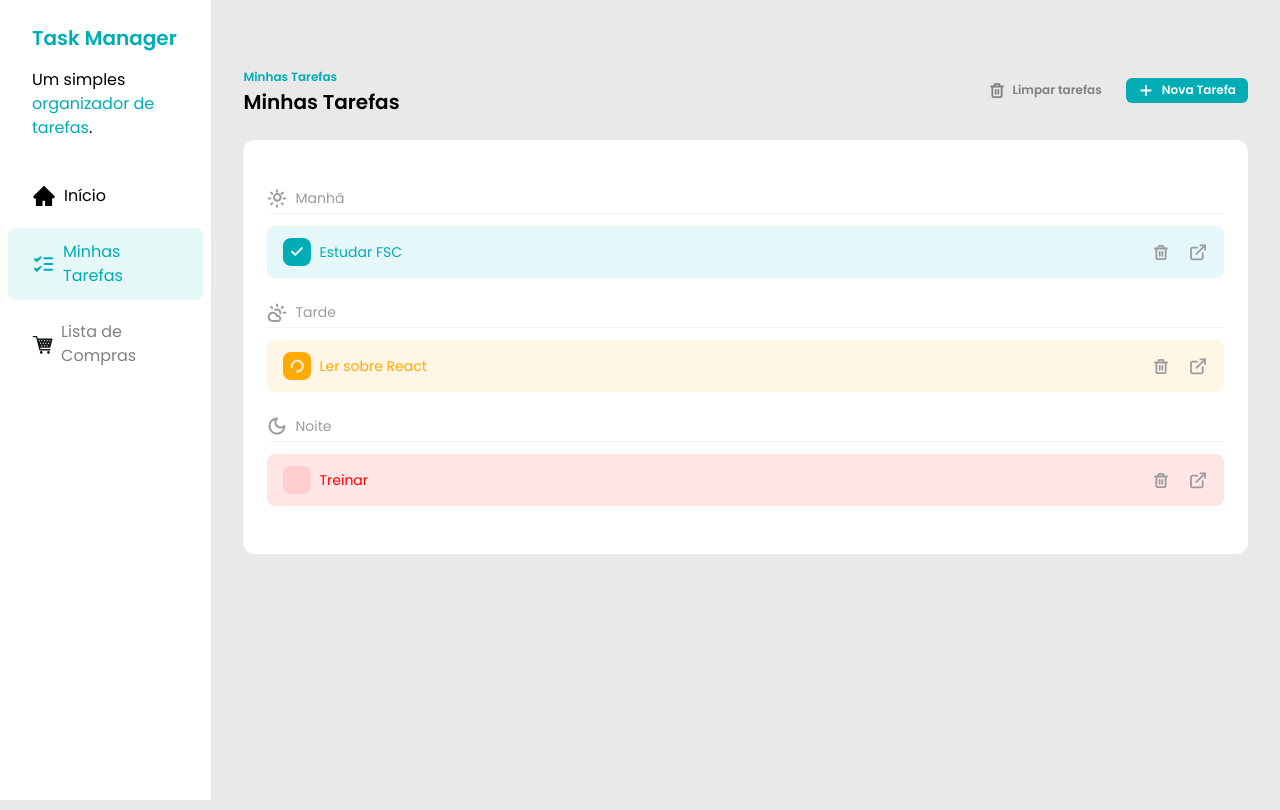
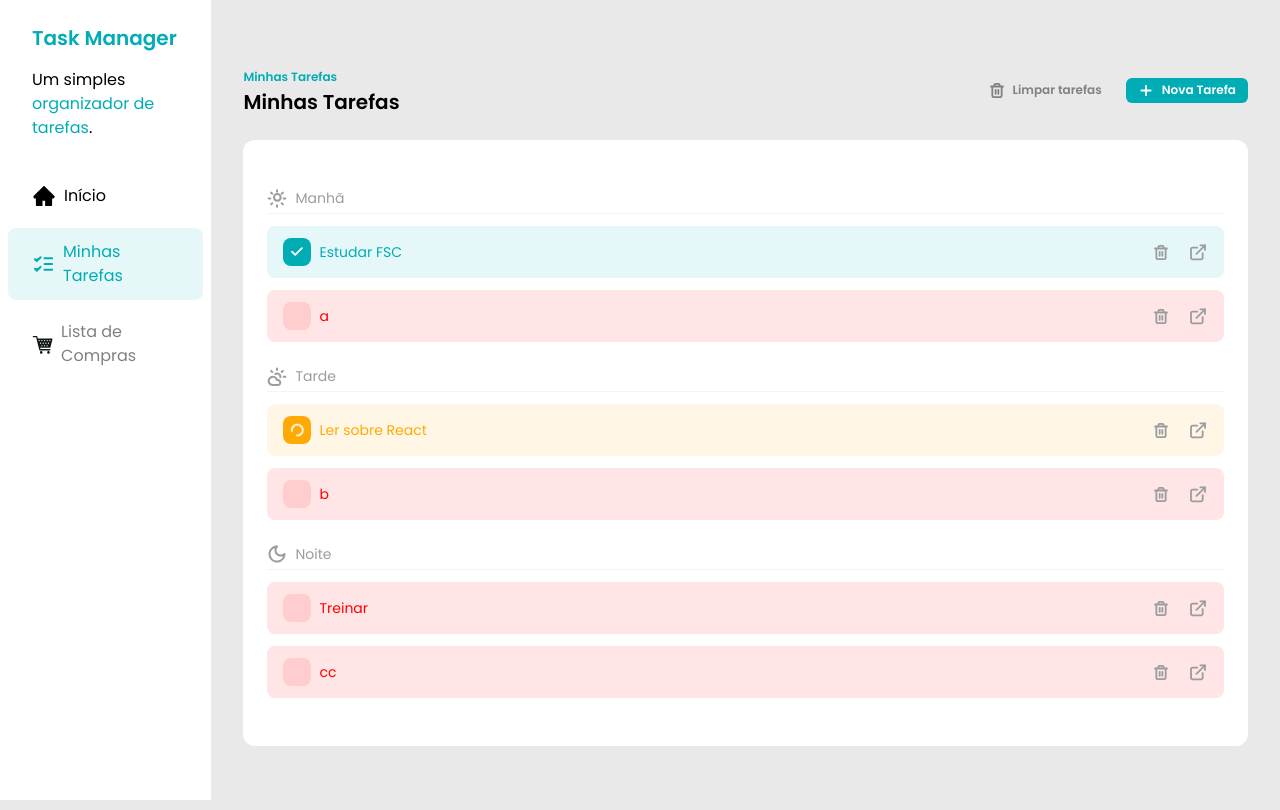
Before and after one commit to Fabiolandin/Curso-de-React, a React (Vite) app: page / in a window 1280 px wide. Built offline with nearby package versions, Linux system fonts and the light colour scheme; data requests are answered from the project's data file.

Commit message:
Garantindo que a terefa esta sendo criada no banco

```diff
--- a/db.json
+++ b/db.json
@@ -1,25 +1,46 @@
 {
   "tasks": [
     {
-            "id": 1,
+      "id": "1",
       "title": "Estudar FSC",
       "description": "Estudar para a prova FSC",
       "time": "morning",
       "status": "done"
     },
     {
-            "id": 2,
+      "id": "2",
       "title": "Ler sobre React",
       "description": "Ler para adquirir conhecimentos em React",
       "time": "afternoon",
       "status": "in_progress"
     },
     {
-            "id": 3,
+      "id": "3",
       "title": "Treinar",
       "description": "Treino de reabilitação do Joelho",
       "time": "evening",
       "status": "not_started"
+    },
+    {
+      "id": "e2482ae8-d95c-424e-8d33-05923f2fbda8",
+      "title": "a",
+      "time": "morning",
+      "description": "a",
+      "status": "not_started"
+    },
+    {
+      "id": "a1680164-8bde-42b3-bae1-0563208a1995",
+      "title": "b",
+      "time": "afternoon",
+      "description": "b",
+      "status": "not_started"
+    },
+    {
+      "id": "0fd615ff-b38b-4399-8d61-63485628d9b9",
+      "title": "cc",
+      "time": "evening",
+      "description": "c",
+      "status": "not_started"
     }
   ]
 }
--- a/src/components/Tasks.jsx
+++ b/src/components/Tasks.jsx
@@ -61,7 +61,15 @@ const Tasks = () => {
         setTasks(newTasks)
     }
 
-    const handleAddTaskSubmit = (task) => {
+    const handleAddTaskSubmit = async (task) => {
+        //Chamando a API para adicionar tarefa
+        const response = await fetch("http://localhost:3000/tasks", {
+            method: 'POST',
+            body: JSON.stringify(task),
+        })
+        if (!response.ok){
+            return toast.error("Erro ao adicionar a tarefa. Por favor, tente novamente!")
+        }
         setTasks([...tasks, task])
         toast.success("Tarefa adicionada com sucesso!")
     }
```
Lines whose indentation alone changed are shown as unchanged.
